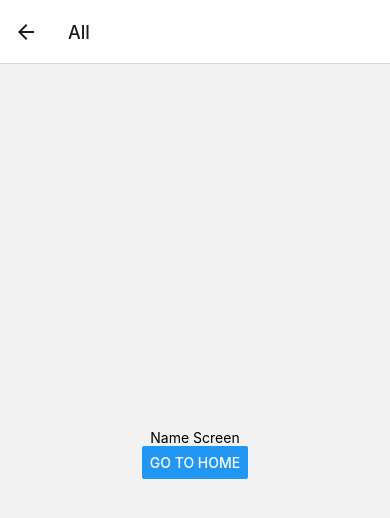
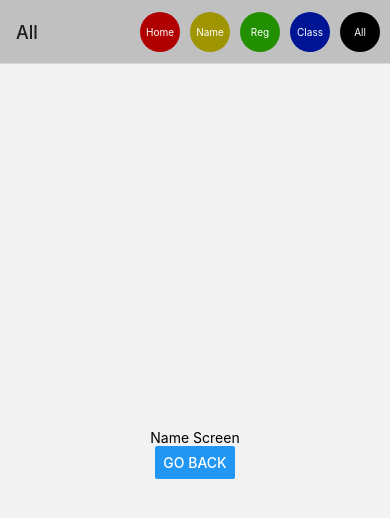
Before and after one commit to MalikAshirKhan/MidLab, a React Native app: screen /All in a window 390 px wide. Shown: the top 518 px of the page. Built offline with nearby package versions, Linux system fonts and the light colour scheme.

Commit message:
Navigation Done header done pages left

```diff
--- a/Q2.js
+++ b/Q2.js
@@ -5,13 +5,45 @@ import Name from "./Screens/Name";
 import Registration from "./Screens/Registration";
 import Claass from "./Screens/Claass";
 import All from "./Screens/All";
+import {Text, TouchableOpacity, View, StyleSheet} from "react-native";
+
+const HeaderButtons = ({navigation}) => {
+
+  return (
+      <View style={{flexDirection: 'row'}}>
+        <TouchableOpacity style={[styles.button,{backgroundColor: "#b00000"}]} onPress={() => navigation.navigate('Home')}>
+          <Text style={styles.txt}>Home</Text>
+        </TouchableOpacity>
+        <TouchableOpacity style={[styles.button,{backgroundColor: "#9f9500"}]} onPress={() => navigation.navigate('Name')}>
+          <Text style={styles.txt}>Name</Text>
+        </TouchableOpacity>
+        <TouchableOpacity style={[styles.button,{backgroundColor: "#218f00"}]} onPress={() => navigation.navigate('Registration')}>
+          <Text style={styles.txt}>Reg</Text>
+        </TouchableOpacity>
+        <TouchableOpacity style={[styles.button,{backgroundColor: "#001496"}]} onPress={() => navigation.navigate('Claass')}>
+          <Text style={styles.txt}>Class</Text>
+        </TouchableOpacity>
+        <TouchableOpacity style={[styles.button,{backgroundColor: "#000000"}]} onPress={() => navigation.navigate('All')}>
+          <Text style={styles.txt}>All</Text>
+        </TouchableOpacity>
+      </View>
+  );
+}
+
 
 const Stack = createStackNavigator();
 
 function MyStack() {
   return (
       <NavigationContainer>
-        <Stack.Navigator  >
+        <Stack.Navigator initialRoute={"Home"} screenOptions={({navigation}) => ({
+          headerStyle: {
+            backgroundColor: 'silver',
+          },
+          headerLeft: null,
+          headerRight: () => <HeaderButtons navigation={navigation}/>,
+
+        })}>
           <Stack.Screen name="Home" component={Home}/>
           <Stack.Screen name="Name" component={Name}/>
           <Stack.Screen name="Registration" component={Registration}/>
@@ -25,3 +57,19 @@ function MyStack() {
 export default function Q2() {
   return <MyStack/>;
 }
+
+const styles = StyleSheet.create({
+  button: {
+    backgroundColor: 'blue',
+    height: 40,
+    width: 40,
+    alignItems: 'center',
+    justifyContent: 'center',
+    borderRadius: 30,
+    marginRight: 10,
+  },
+  txt: {
+    color: 'white', fontSize: 10,
+    textAlign: 'center',
+  }
+});
--- a/Screens/All.js
+++ b/Screens/All.js
@@ -6,8 +6,8 @@ export default function All({navigation}) {
       <View style={{flex: 1, alignItems: 'center', justifyContent: 'center'}}>
         <Text>Name Screen</Text>
         <Button
-            title="Go to Home"
-            onPress={() => navigation.navigate('Home')}
+            title="Go Back"
+            onPress={() => navigation.goBack()}
         />
       </View>
   );
--- a/Screens/Claass.js
+++ b/Screens/Claass.js
@@ -6,8 +6,8 @@ export default function Claass({navigation}) {
       <View style={{flex: 1, alignItems: 'center', justifyContent: 'center'}}>
         <Text>Name Screen</Text>
         <Button
-            title="Go to Home"
-            onPress={() => navigation.navigate('All')}
+            title="Go Back"
+            onPress={() => navigation.goBack()}
         />
       </View>
   );
--- a/Screens/Home.js
+++ b/Screens/Home.js
@@ -2,13 +2,11 @@ import {Button, Text, View} from "react-native";
 
 
 export default function Home({navigation}) {
-  return (
-      <View style={{flex: 1, alignItems: 'center', justifyContent: 'center'}}>
-        <Text>Home Screen</Text>
+  return (<View style={{flex: 1, alignItems: 'center', justifyContent: 'center'}}>
+        <Text style={{fontSize: 30, fontWeight: 'bold',}}>I'm in Home Screen</Text>
         <Button
-            title="Go to Name"
-            onPress={() => navigation.navigate('Name')}
+            title="Go Back"
+            onPress={() => navigation.goBack()}
         />
-      </View>
-  );
+      </View>);
 }
--- a/Screens/Name.js
+++ b/Screens/Name.js
@@ -5,10 +5,10 @@ export default function Name({navigation}) {
     return (
         <View style={{flex: 1, alignItems: 'center', justifyContent: 'center'}}>
             <Text>Name Screen</Text>
-            <Button
-                title="Go to Home"
-                onPress={() => navigation.navigate('Registration')}
-            />
+          <Button
+              title="Go Back"
+              onPress={() => navigation.goBack()}
+          />
         </View>
     );
 }
--- a/Screens/Registration.js
+++ b/Screens/Registration.js
@@ -6,8 +6,8 @@ export default function Registration({navigation}) {
       <View style={{flex: 1, alignItems: 'center', justifyContent: 'center'}}>
         <Text>Name Screen</Text>
         <Button
-            title="Go to Home"
-            onPress={() => navigation.navigate('Claass')}
+            title="Go Back"
+            onPress={() => navigation.goBack()}
         />
       </View>
   );
```
